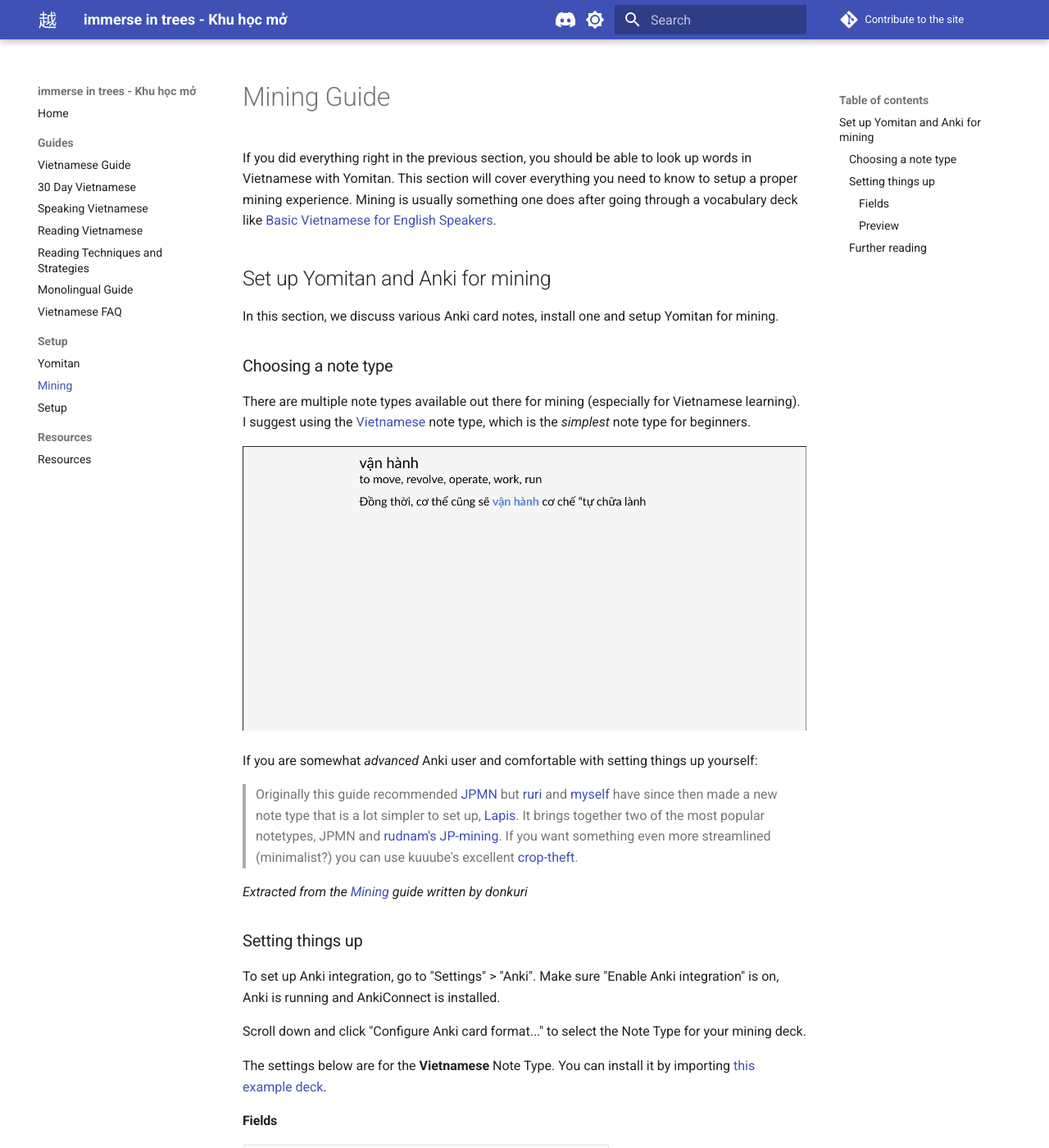
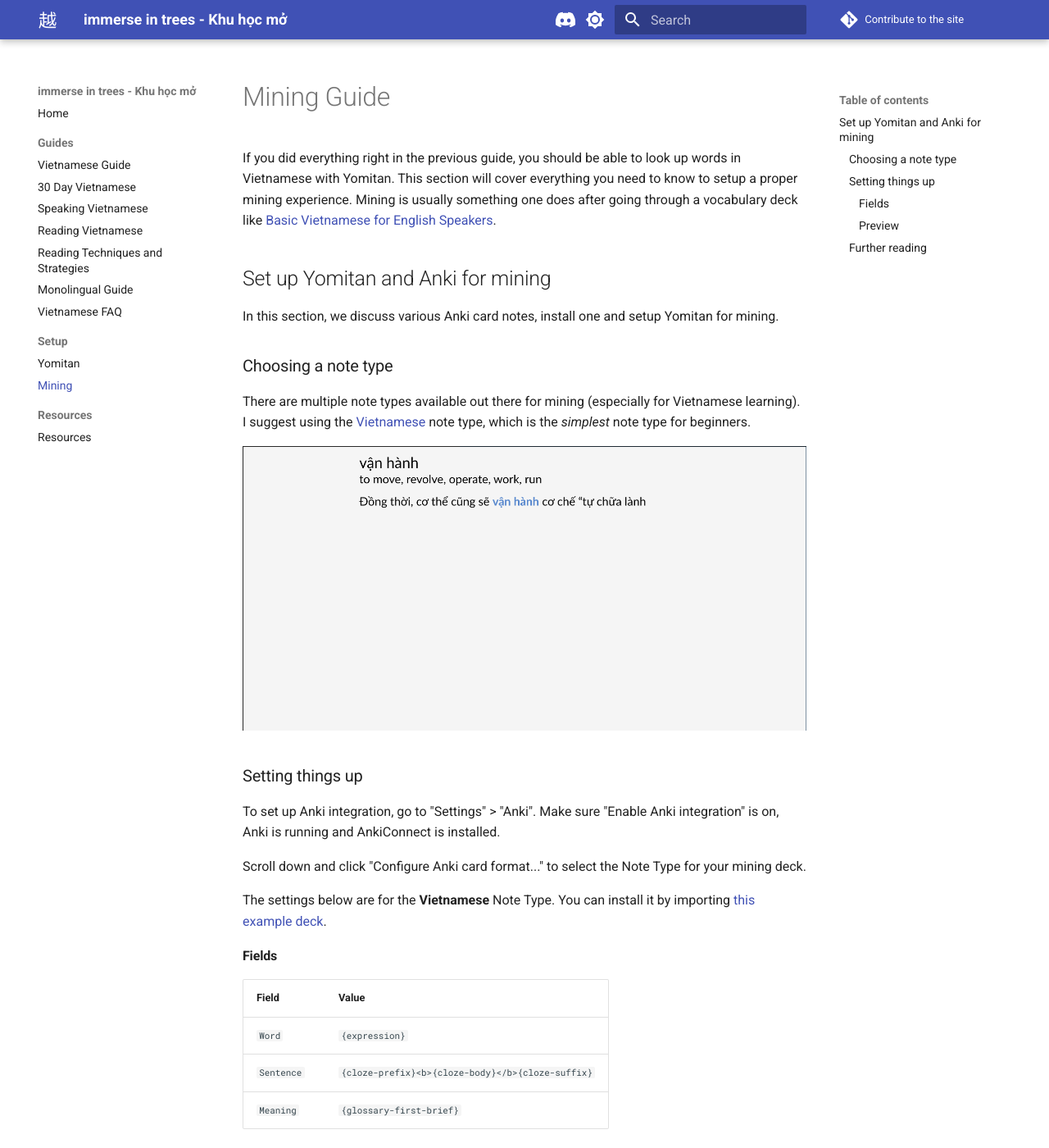
Before and after one commit to daihocmo/learn-vietnamese, an MkDocs documentation site: the page built from docs/mining.md, in a window 1280 px wide and 1400 px high. Shown: the whole window at 82% size. Built offline with MkDocs 1.6.1 and Material for MkDocs 9.7.7, drawn with Linux system fonts in a browser that asks for light colours; comment, search, counter and statistics services are not loaded.

Commit message:
Cập nhật nội dung trang

```diff
--- a/docs/mining.md
+++ b/docs/mining.md
@@ -1,36 +1,32 @@
 # Mining Guide
 
-If you did everything right in the previous section, you should be able to look up words in Vietnamese with Yomitan. This section will cover everything you need to know to setup a proper mining experience. Mining is usually something one does after going through a vocabulary deck like [Basic Vietnamese for English Speakers](https://ankiweb.net/shared/info/285983903).
+If you did everything right in the previous guide, you should be able to look up words in Vietnamese with Yomitan. This section will cover everything you need to know to setup a proper mining experience. Mining is usually something one does after going through a vocabulary deck like [Basic Vietnamese for English Speakers](https://ankiweb.net/shared/info/285983903).
 
 ## Set up Yomitan and Anki for mining
+
 In this section, we discuss various Anki card notes, install one and setup Yomitan for mining.
 
 ### Choosing a note type
-There are multiple note types available out there for mining (especially for Vietnamese learning). I suggest using the [Vietnamese](assets/vietnamese.apkg) note type, which is the *simplest* note type for beginners.
+
+There are multiple note types available out there for mining (especially for Vietnamese learning). I suggest using the [Vietnamese](assets/vietnamese.apkg) note type, which is the _simplest_ note type for beginners.
 
 ![alt text](img/mining/anki-back-1.png)
 
-If you are somewhat *advanced* Anki user and comfortable with setting things up yourself:
+### Setting things up
 
-> Originally this guide recommended [JPMN](https://arbyste.github.io/jp-mining-note-prerelease/) but [ruri](https://github.com/bewizible) and [myself](https://github.com/donkuri/) have since then made a new note type that is a lot simpler to set up, [Lapis](https://github.com/donkuri/lapis). It brings together two of the most popular notetypes, JPMN and [rudnam's JP-mining](https://github.com/rudnam/JP-study). If you want something even more streamlined (minimalist?) you can use kuuube's excellent [crop-theft](https://github.com/Kuuuube/crop-theft).
-
-*Extracted from the [Mining](https://donkuri.github.io/learn-Vietnamese/mining/#choosing-a-note-type) guide written by donkuri*
-
-### Setting things up
 To set up Anki integration, go to "Settings" > "Anki". Make sure "Enable Anki integration" is on, Anki is running and AnkiConnect is installed.
 
 Scroll down and click "Configure Anki card format..." to select the Note Type for your mining deck.
 
 The settings below are for the **Vietnamese** Note Type. You can install it by importing [this example deck](assets/vietnamese.apkg).
 
-
 #### Fields
 
-| Field | Value |
-| --- | --- |
-| `Word` | `{expression}` |
+| Field      | Value                                             |
+| ---------- | ------------------------------------------------- |
+| `Word`     | `{expression}`                                    |
 | `Sentence` | `{cloze-prefix}<b>{cloze-body}</b>{cloze-suffix}` |
-| `Meaning` | `{glossary-first-brief}` |
+| `Meaning`  | `{glossary-first-brief}`                          |
 
 ![alt text](img/mining/template.png)
 
@@ -41,4 +37,5 @@
 ![alt text](img/mining/anki-back-1.png)
 
 ### Further reading
-- [Donkuri's guide to mining](https://donkuri.github.io/learn-Vietnamese/mining/)
+
+- [Donkuri's guide to mining](https://donkuri.github.io/learn-japanese/mining/)
--- a/mkdocs.yml
+++ b/mkdocs.yml
@@ -18,7 +18,6 @@
   - 'Setup':
     - 'Yomitan': 'yomitan.md'
     - 'Mining': 'mining.md'
-    - 'Setup': 'setup.md'
   - 'Resources':
     - 'Resources': 'resources.md'
 
```
Also changed, not shown: README.md (+3 -1 lines), docs/guide.md (+4 -2 lines), docs/index.md (+6 -4 lines), docs/resources.md (+11 -6 lines), docs/setup.md (deleted, +0 -36 lines), docs/yomitan.md (+1 -1 lines), docs/img/study.png (added), 1 other file.
